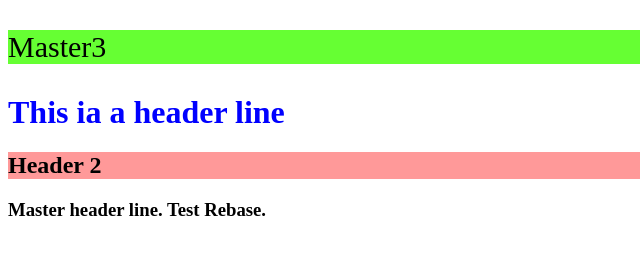
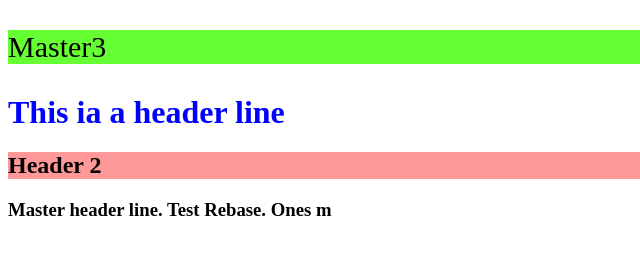
Before and after one commit to Ollyagr/WEBIDE, a website: page webapp/index.html in a window 1280 px wide. Shown: the full height of the page, 0-640 px from the left. Drawn offline with Linux system fonts and the light colour scheme.

Commit message:
Revert "error="
This reverts commit 8501fa77bd9e4fa0dbb80bac664a093d50786ed9.

```diff
--- a/webapp/index.html
+++ b/webapp/index.html
@@ -10,6 +10,6 @@
     <h2 class ="red">
     	Header 2
     </h2>
-    <h3>Master header line. Test Rebase.</h3>
+    <h3>Master header line. Test Rebase. Ones m</h3>
   </body>
 </html>
```
